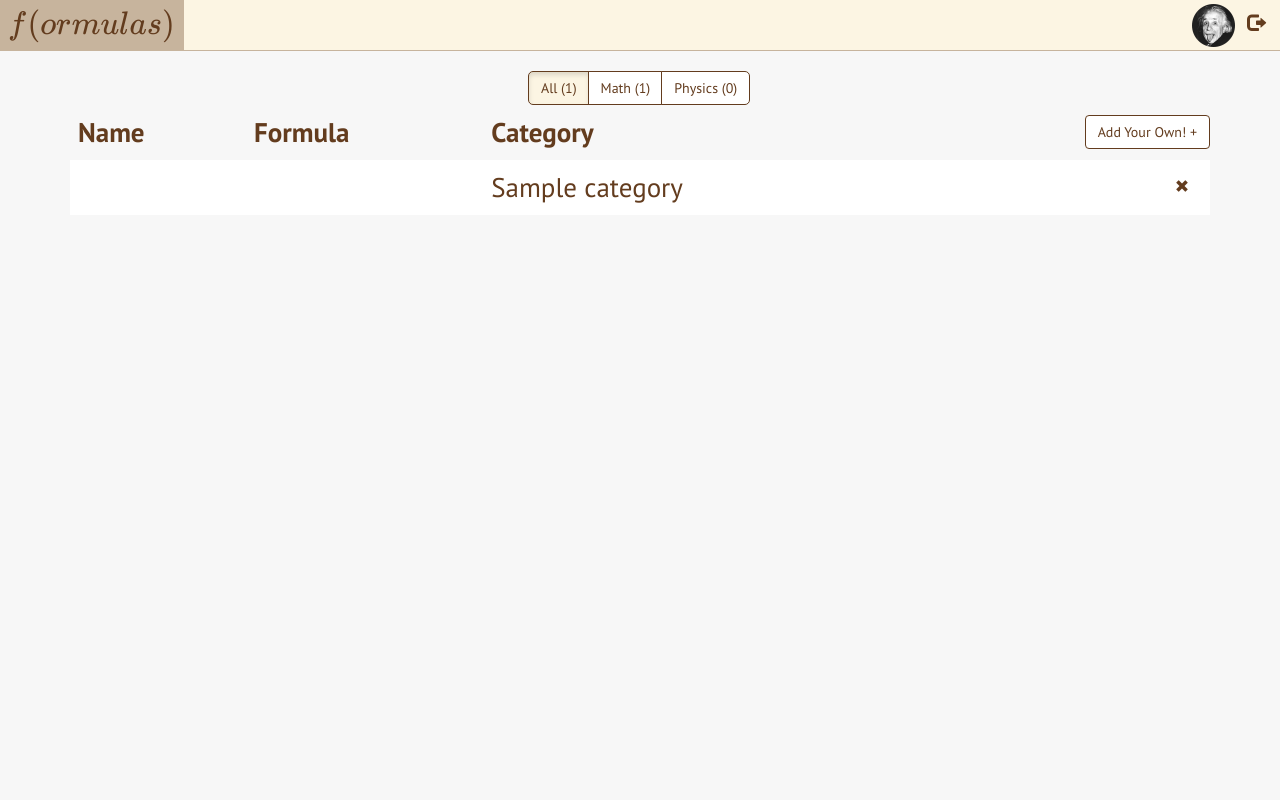
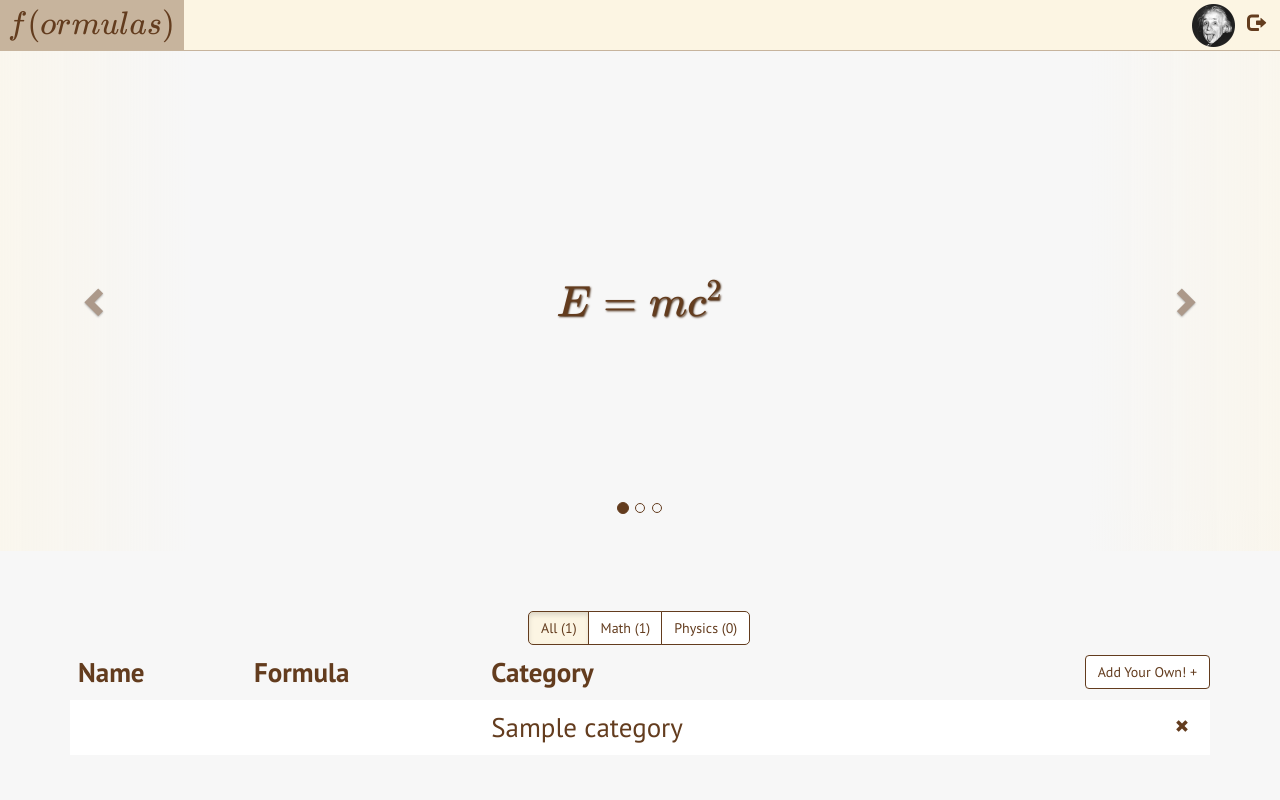
Before and after one commit to aclissold/formulas, a PHP site: page /home.php in a window 1280 px wide. Run offline with PHP 8.4, Linux system fonts and the light colour scheme; the visitor is signed in with stand-in values (Sample User, id 1); tables that the repository leaves empty or names only in its code hold one stand-in row (values such as "Sample post"); data that the repository does not hold is empty.

Commit message:
Bring in and modify the Bootstrap carousel example

```diff
--- /dev/null
+++ b/public_html/css/carousel.css
@@ -0,0 +1,134 @@
+/* GLOBAL STYLES
+-------------------------------------------------- */
+/* Padding below the footer and lighter body text */
+
+body {
+  padding-bottom: 40px;
+  color: #5a5a5a;
+}
+
+
+/* CUSTOMIZE THE NAVBAR
+-------------------------------------------------- */
+
+/* Special class on .container surrounding .navbar, used for positioning it into place. */
+.navbar-wrapper {
+  position: absolute;
+  top: 0;
+  right: 0;
+  left: 0;
+  z-index: 20;
+}
+
+/* Flip around the padding for proper display in narrow viewports */
+.navbar-wrapper > .container {
+  padding-right: 0;
+  padding-left: 0;
+}
+.navbar-wrapper .navbar {
+  padding-right: 15px;
+  padding-left: 15px;
+}
+.navbar-wrapper .navbar .container {
+  width: auto;
+}
+
+
+/* CUSTOMIZE THE CAROUSEL
+-------------------------------------------------- */
+
+/* Carousel base class */
+.carousel {
+  height: 500px;
+  margin-bottom: 60px;
+}
+/* Since positioning the image, we need to help out the caption */
+.carousel-caption {
+  z-index: 10;
+}
+
+/* Declare heights because of positioning of img element */
+.carousel .item {
+  height: 500px;
+  background-color: #777;
+}
+.carousel-inner > .item > img {
+  position: absolute;
+  top: 0;
+  left: 0;
+  min-width: 100%;
+  height: 500px;
+}
+
+
+/* MARKETING CONTENT
+-------------------------------------------------- */
+
+/* Center align the text within the three columns below the carousel */
+.marketing .col-lg-4 {
+  margin-bottom: 20px;
+  text-align: center;
+}
+.marketing h2 {
+  font-weight: normal;
+}
+.marketing .col-lg-4 p {
+  margin-right: 10px;
+  margin-left: 10px;
+}
+
+
+/* Featurettes
+------------------------- */
+
+.featurette-divider {
+  margin: 80px 0; /* Space out the Bootstrap <hr> more */
+}
+
+/* Thin out the marketing headings */
+.featurette-heading {
+  font-weight: 300;
+  line-height: 1;
+  letter-spacing: -1px;
+}
+
+
+/* RESPONSIVE CSS
+-------------------------------------------------- */
+
+@media (min-width: 768px) {
+  /* Navbar positioning foo */
+  .navbar-wrapper {
+    margin-top: 20px;
+  }
+  .navbar-wrapper .container {
+    padding-right: 15px;
+    padding-left: 15px;
+  }
+  .navbar-wrapper .navbar {
+    padding-right: 0;
+    padding-left: 0;
+  }
+
+  /* The navbar becomes detached from the top, so we round the corners */
+  .navbar-wrapper .navbar {
+    border-radius: 4px;
+  }
+
+  /* Bump up size of carousel content */
+  .carousel-caption p {
+    margin-bottom: 20px;
+    font-size: 21px;
+    line-height: 1.4;
+  }
+
+  .featurette-heading {
+    font-size: 50px;
+  }
+}
+
+@media (min-width: 992px) {
+  .featurette-heading {
+    margin-top: 120px;
+  }
+}
--- a/public_html/css/home.css
+++ b/public_html/css/home.css
@@ -1,6 +1,39 @@
 .add-your-own-button {
   float: right;
   margin-right: -8px;
+}
+
+.navbar {
+  margin-bottom: 0;
+}
+
+.carousel-caption {
+  bottom: 36%;
+  color: #633c1e;
+  text-shadow: 1px 1px 2px #4a2d16;
+}
+.carousel .item {
+  background-color: #f7f7f7;
+}
+.carousel-indicators li {
+  border: 1px solid #633c1e;
+}
+.carousel-indicators .active {
+  background-color: #633c1e;
+}
+.carousel .glyphicon-chevron-left,
+.carousel .glyphicon-chevron-right {
+  color: #633c1e;
+}
+.carousel-control.left {
+    background-image: -webkit-linear-gradient(right,rgba(0,0,0,.0001) 0, #FCF5E3 100%);
+    background-image:      -o-linear-gradient(right,rgba(0,0,0,.0001) 0, #FCF5E3 100%);
+    background-image:         linear-gradient(to left,rgba(0,0,0,.0001) 0, #FCF5E3 100%);
+}
+.carousel-control.right {
+    background-image: -webkit-linear-gradient(left,rgba(0,0,0,.0001) 0, #FCF5E3 100%);
+    background-image:      -o-linear-gradient(left,rgba(0,0,0,.0001) 0, #FCF5E3 100%);
+    background-image:         linear-gradient(to right,rgba(0,0,0,.0001) 0, #FCF5E3 100%);
 }
 
 .input-group {
--- a/public_html/home.php
+++ b/public_html/home.php
@@ -69,6 +69,7 @@
       <script src="https://oss.maxcdn.com/respond/1.4.2/respond.min.js"></script>
     <![endif]-->
 
+    <link rel="stylesheet" href="css/carousel.css" type="text/css" />
 	<link rel="stylesheet" href="css/style.css" type="text/css" />
 	<link rel="stylesheet" href="css/home.css" type="text/css" />
 	<link rel="stylesheet" href="css/katex.min.css" type="text/css" />
@@ -101,6 +102,49 @@
       </div><!--/.nav-collapse -->
     </nav>
 
+    <!-- Carousel
+    ================================================== -->
+    <div id="myCarousel" class="carousel slide" data-ride="carousel">
+      <!-- Indicators -->
+      <ol class="carousel-indicators">
+        <li data-target="#myCarousel" data-slide-to="0" class="active"></li>
+        <li data-target="#myCarousel" data-slide-to="1"></li>
+        <li data-target="#myCarousel" data-slide-to="2"></li>
+      </ol>
+      <div class="carousel-inner" role="listbox">
+        <div class="item active">
+          <div class="container">
+            <div class="carousel-caption">
+              <h1 class="spotlight tex" data-expr="E=mc^2"></h1>
+            </div>
+          </div>
+        </div>
+        <div class="item">
+          <div class="container">
+            <div class="carousel-caption">
+              <h1 class="spotlight tex" data-expr="e =  \displaystyle\sum\limits_{n = 0}^{ \infty} \dfrac{1}{n!} = 1 + \frac{1}{1} + \frac{1}{1\cdot 2} + \cdots"></h1>
+            </div>
+          </div>
+        </div>
+        <div class="item">
+          <div class="container">
+            <div class="carousel-caption">
+              <h1 class="spotlight tex" data-expr="f(x) = \int_{-\infty}^\infty \hat f(\xi)\,e^{2 \pi i \xi x} \,d\xi"></h1>
+            </div>
+          </div>
+        </div>
+      </div>
+      <a class="left carousel-control" href="#myCarousel" role="button" data-slide="prev">
+        <span class="glyphicon glyphicon-chevron-left" aria-hidden="true"></span>
+        <span class="sr-only">Previous</span>
+      </a>
+      <a class="right carousel-control" href="#myCarousel" role="button" data-slide="next">
+        <span class="glyphicon glyphicon-chevron-right" aria-hidden="true"></span>
+        <span class="sr-only">Next</span>
+      </a>
+    </div><!-- /.carousel -->
+
+    <!-- Category Picker -->
     <div class="input-group">
       <div class="input-group-btn">
         <button type="button" id="allButton" class="btn btn-default
@@ -116,7 +160,7 @@
           <span>Physics (<?php echo mysql_result($count_physics,0) ?>)</span>
         </button>
       </div>
-    </div>
+    </div><!-- /category picker -->
 
     <div class="container">
       <table class="table-striped">
@@ -159,7 +203,6 @@
     <!-- IE10 viewport hack for Surface/desktop Windows 8 bug -->
     <script src="js/ie10-viewport-bug-workaround.js"></script>
 
-    <!-- KaTeX -->
     <script src="js/katex.min.js"></script>
     <script src="js/main.js"></script>
     <script type="text/javascript">
```
